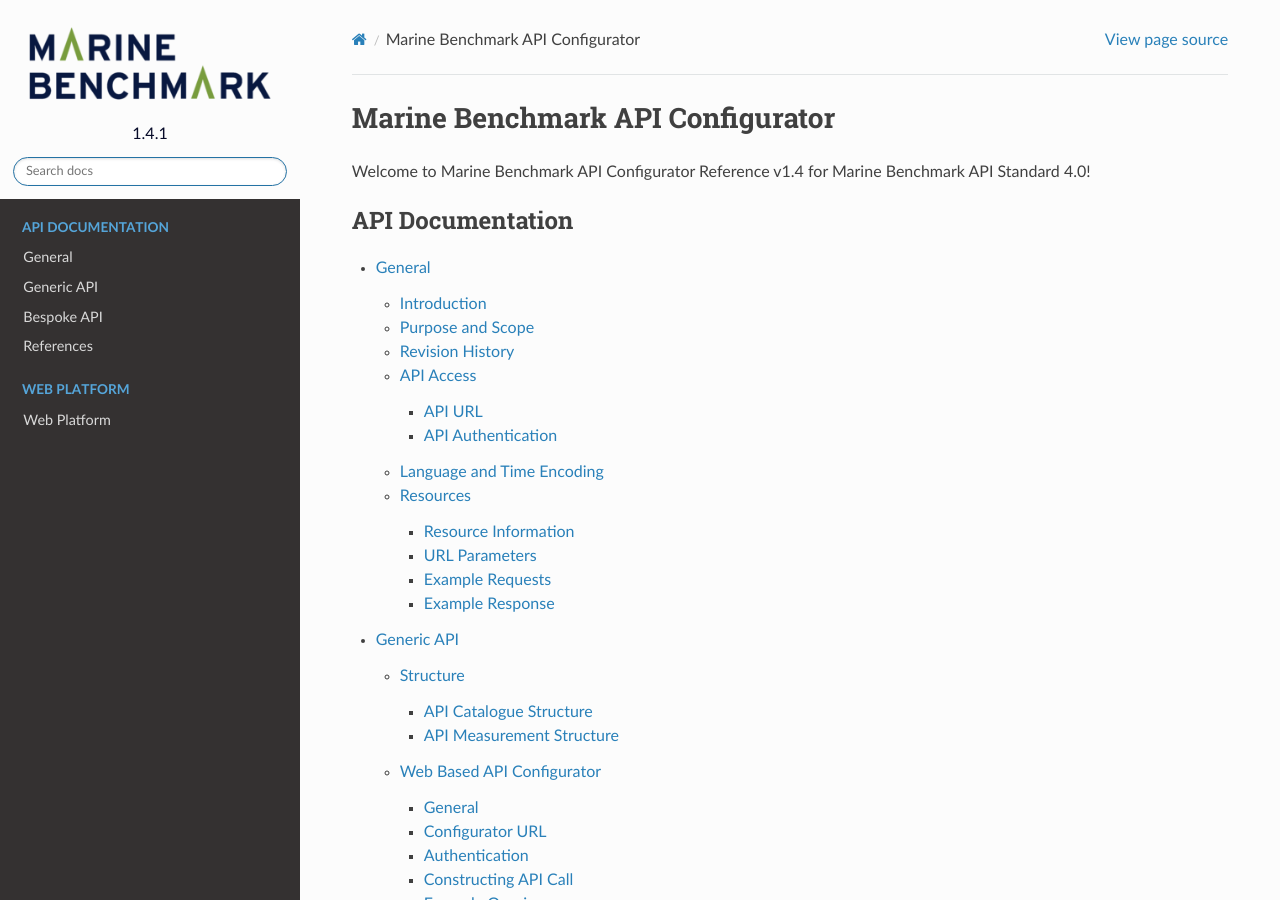
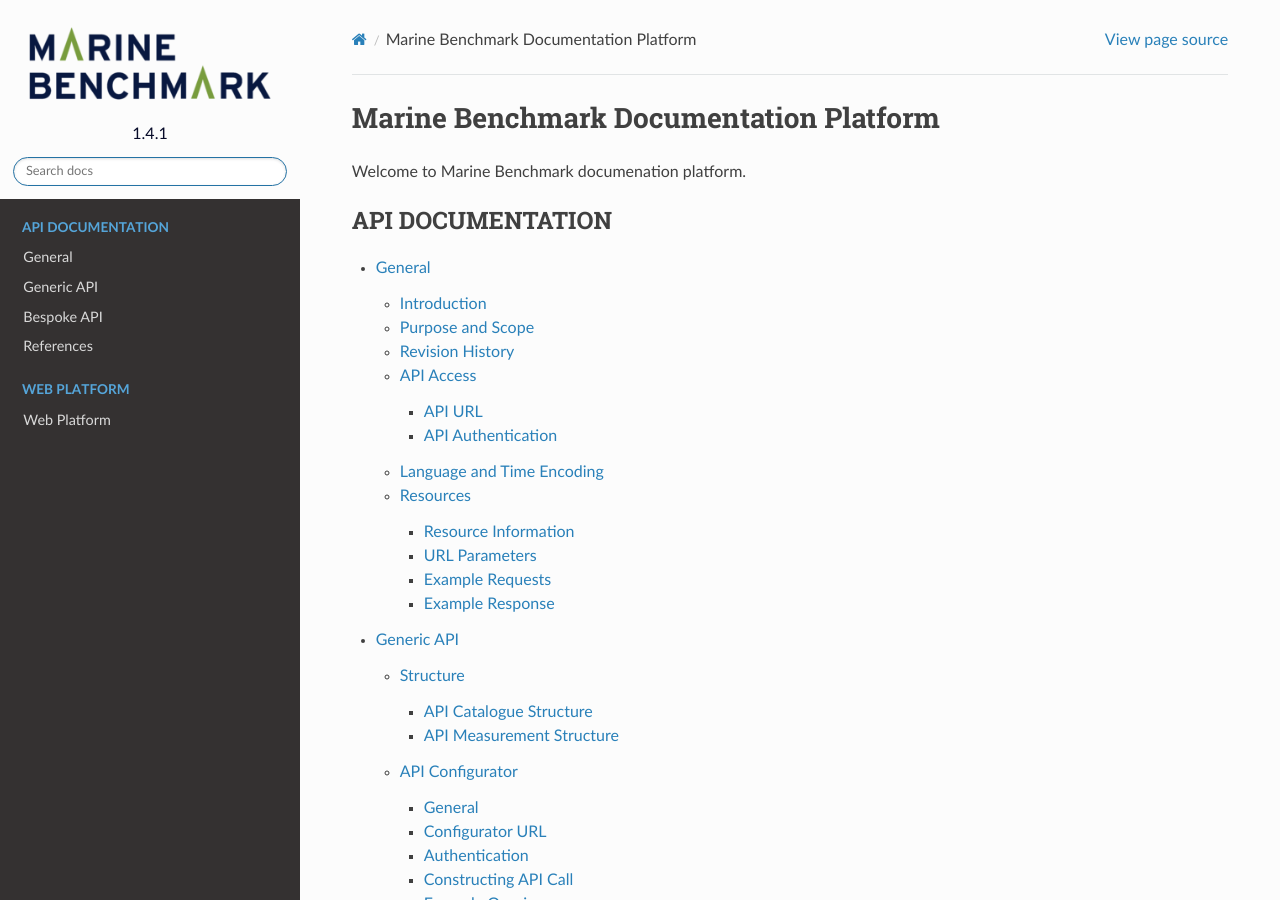
Before and after one commit to lundstrom14/rtd-marine-benchmark, a Sphinx documentation site: the page built from docs/index.rst, in a window 1280 px wide and 900 px high. Built offline with Sphinx 7.4.7 and the Read the Docs theme 2.0.0, drawn with Linux system fonts in a browser that asks for light colours.

Commit message:
fix headers

```diff
--- a/docs/api_generic.rst
+++ b/docs/api_generic.rst
@@ -54,13 +54,13 @@
 .. Available catalogues and corresponding measures for vessel statistics can be found in `References`_
 
 
-Web Based API Configurator
+API Configurator
 ================================================
 
 General
 ------------------------------------------------
 
-For developers convenience Marine Benchmark has developed a `web based configurator`_ where you can build URL calls and arguments.
+For developers convenience Marine Benchmark has developed a `web based API configurator`_ where you can build URL calls and arguments.
 This is a graphical user interface to construct and configure generic API calls. The configurator lets you choose category, subcategory, catalogue with multiple data parameters and conditions to construct powerful API calls.
 
 Configurator URL
--- a/docs/index.rst
+++ b/docs/index.rst
@@ -4,17 +4,17 @@
    contain the root `toctree` directive.
 
 ================================================
-Marine Benchmark API Configurator
+Marine Benchmark Documentation Platform
 ================================================
 
-Welcome to Marine Benchmark API Configurator Reference v1.4 for Marine Benchmark API Standard 4.0!
+Welcome to Marine Benchmark documenation platform.
 
 
 .. toctree::
    :maxdepth: 3
-   :caption: API Documentation
+   :caption: API DOCUMENTATION
 
-   api_docs
+   api_general
    api_generic
    api_bespoke
    api_references
```
Also changed, not shown: other parts of docs/api_generic.rst (+1 -1 lines), docs/api_general.rst (renamed from docs/api_docs.rst), 8 other files.
